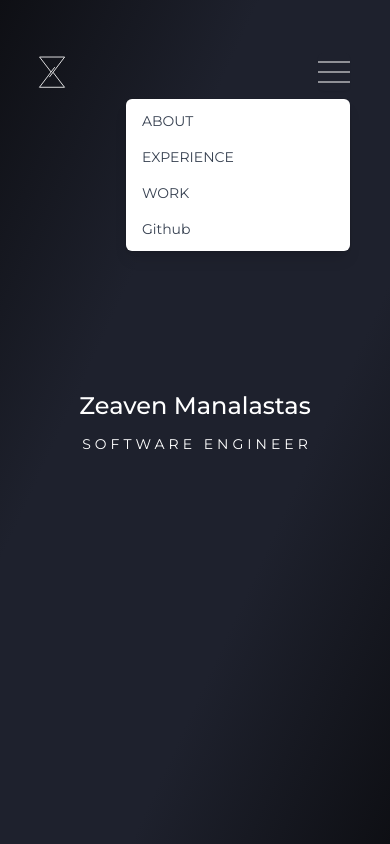
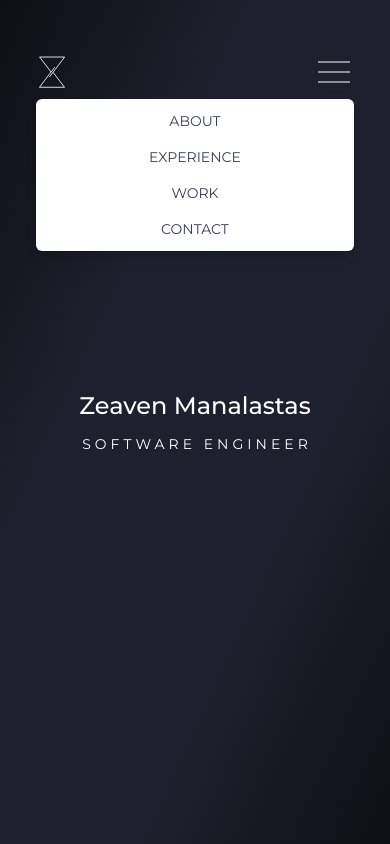
Before and after one commit to Zeaventyyy/My-Portfolio, a React (Create React App) app: page / in a window 390 px wide. Both pictures are taken after a click on the button 334 px from the left and 72 px from the top of the page. Shown: the top 844 px of the page. Built offline with nearby package versions, Linux system fonts and the light colour scheme.

Commit message:
Fixed mobile hamburger menu

```diff
--- a/src/landingpage/navbar/navbar.jsx
+++ b/src/landingpage/navbar/navbar.jsx
@@ -63,7 +63,7 @@ function Navbar() {
         </a>
       </section>
       <section className="md:hidden items-center space-x-1">
-        <Menu as="div" className="relative inline-block text-left">
+        <Menu as="div" className="inline-block text-left">
           <div>
             <Menu.Button className="inline-flex justify-center w-full rounded-md shadow-sm py-2 focus:outline-none focus:ring-2 focus:ring-offset-2 focus:ring-offset-gray-100">
               <button type="button" onClick={toggleMenu}>
@@ -85,7 +85,7 @@ function Navbar() {
             leaveFrom="transform opacity-100 scale-100"
             leaveTo="transform opacity-0 scale-95"
           >
-            <Menu.Items className="origin-top-right absolute right-0 mt-2 w-56 rounded-md shadow-lg bg-white ring-1 ring-black ring-opacity-5 focus:outline-none">
+            <Menu.Items className="origin-top-right absolute right-9 left-9 text-center mt-2 rounded-md shadow-lg bg-white ring-1 ring-black ring-opacity-5 focus:outline-none">
               <div className="py-1">
                 <Menu.Item>
                   {({ active }) => (
@@ -126,23 +126,19 @@ function Navbar() {
                     </a>
                   )}
                 </Menu.Item>
-                <form method="POST" action="#">
                 <Menu.Item>
                   {({ active }) => (
-                      <button
-                        type="submit"
+                    <a
+                      href="/"
                       className={classNames(
-                          active
-                            ? 'bg-gray-100 text-gray-900'
-                            : 'text-gray-700',
-                          'block w-full text-left px-4 py-2 text-sm',
+                        active ? 'bg-gray-100 text-gray-900' : 'text-gray-700',
+                        'block px-4 py-2 text-sm',
                       )}
                     >
-                        Github
-                      </button>
+                      Contact
+                    </a>
                   )}
                 </Menu.Item>
-                </form>
               </div>
             </Menu.Items>
           </Transition>
```
Lines whose indentation alone changed are shown as unchanged.
